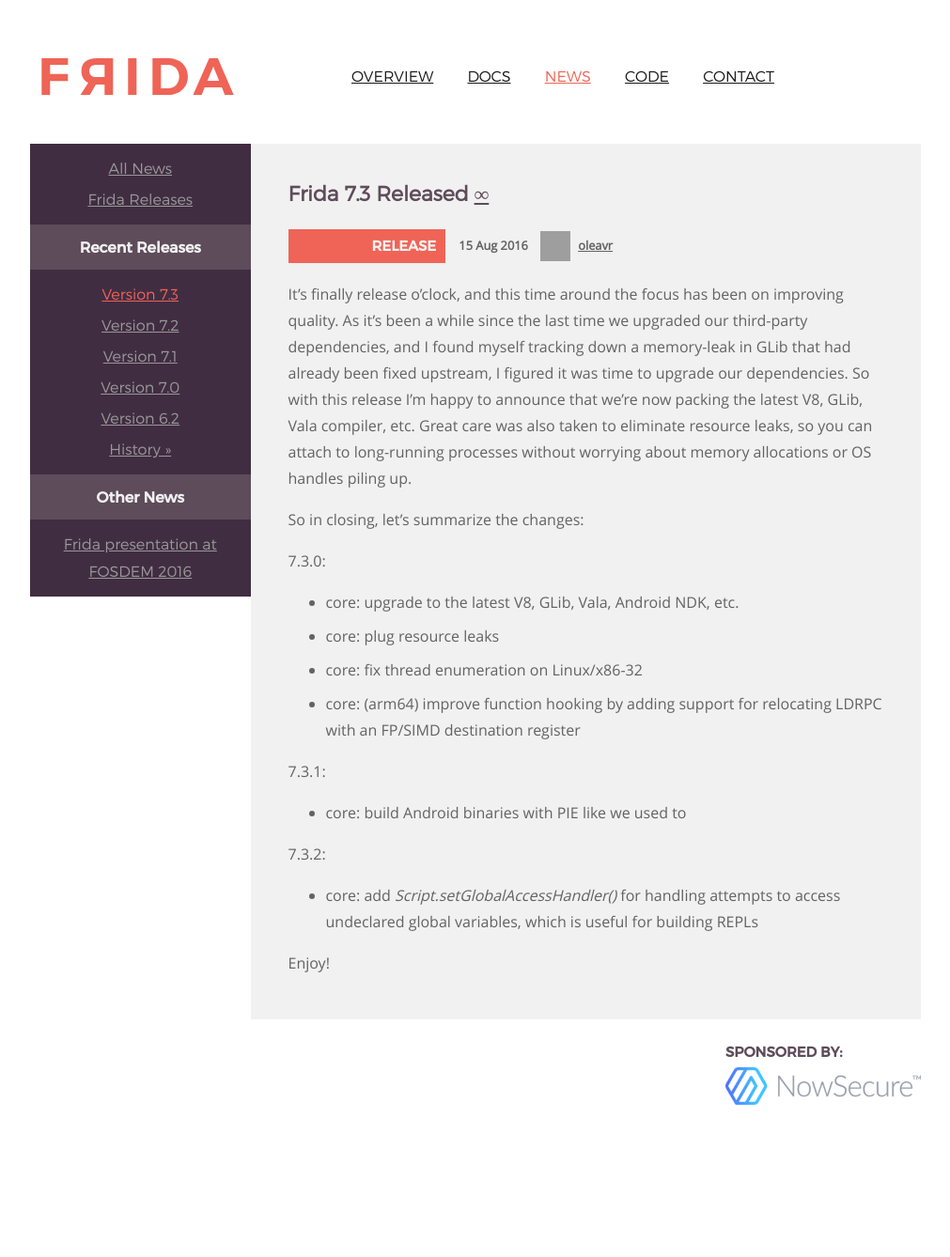
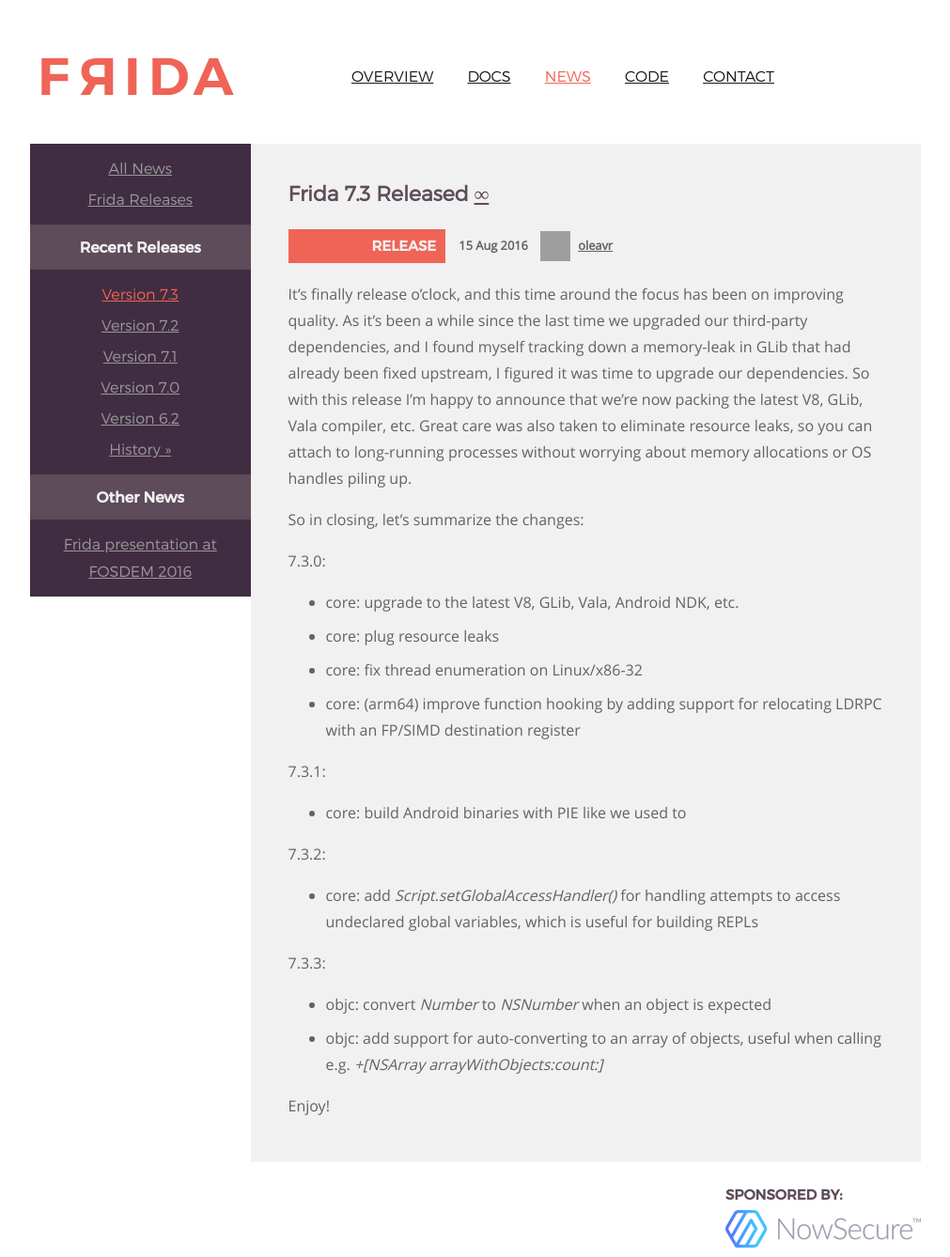
Before and after one commit to frida/frida-website, a Jekyll site: the page built from _posts/2016-08-15-frida-7-3-released.markdown, in a window 1280 px wide. Shown: the whole page at 94% size, without its empty margins (129-1140 px from the left). Built offline with Jekyll 4.4.1, drawn with Linux system fonts in a browser that asks for light colours; before the commit the page ends 1186 px from its top, so only the background shows below that; grey boxes are pictures that could not be loaded.

Commit message:
Add release notes for 7.3.3

```diff
--- a/_posts/2016-08-15-frida-7-3-released.markdown
+++ b/_posts/2016-08-15-frida-7-3-released.markdown
@@ -35,4 +35,10 @@ So in closing, let's summarize the changes:
 - core: add *Script.setGlobalAccessHandler()* for handling attempts to access
         undeclared global variables, which is useful for building REPLs
 
+7.3.3:
+
+- objc: convert *Number* to *NSNumber* when an object is expected
+- objc: add support for auto-converting to an array of objects, useful when
+        calling e.g. *+[NSArray arrayWithObjects:count:]*
+
 Enjoy!
```
